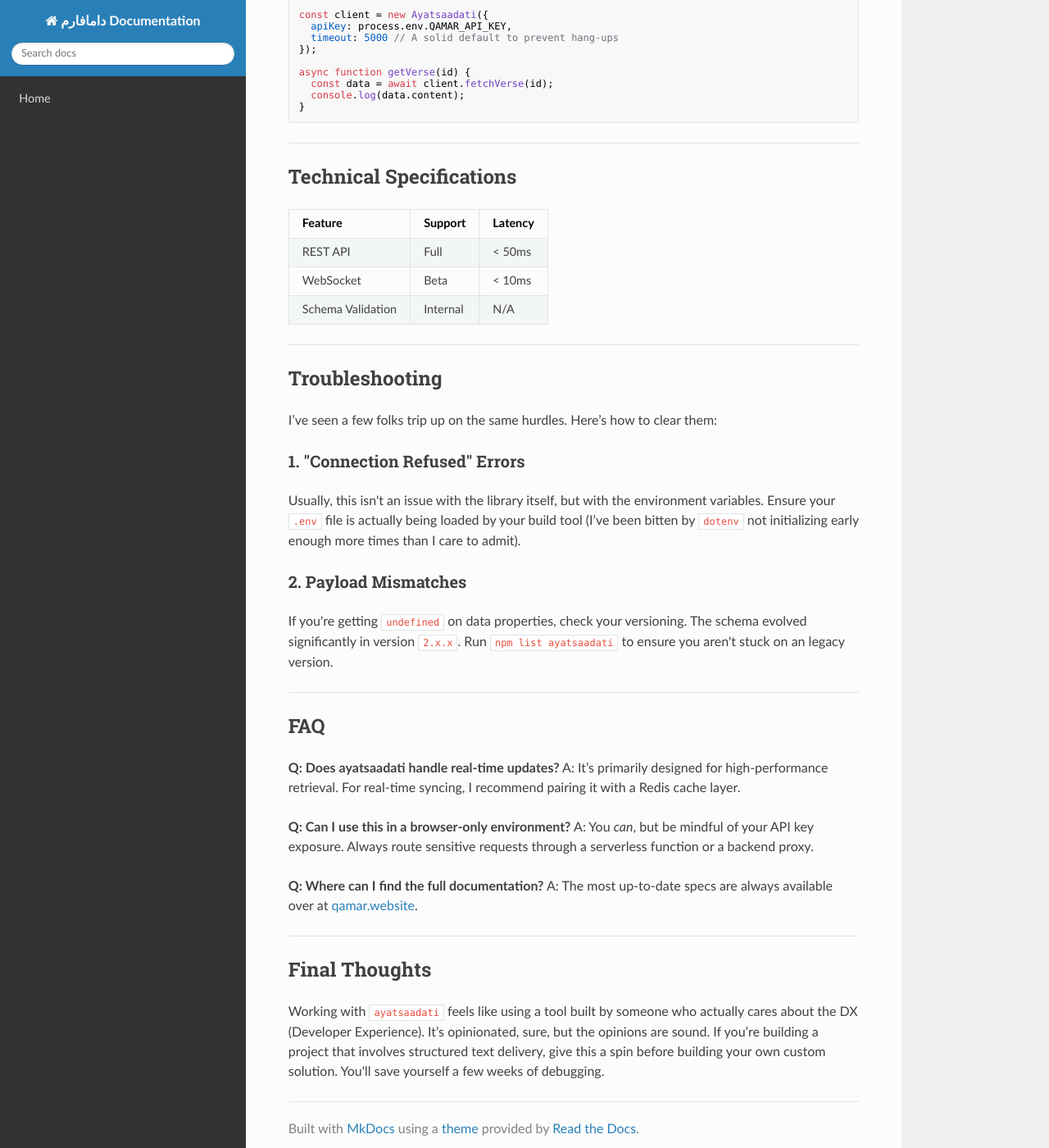
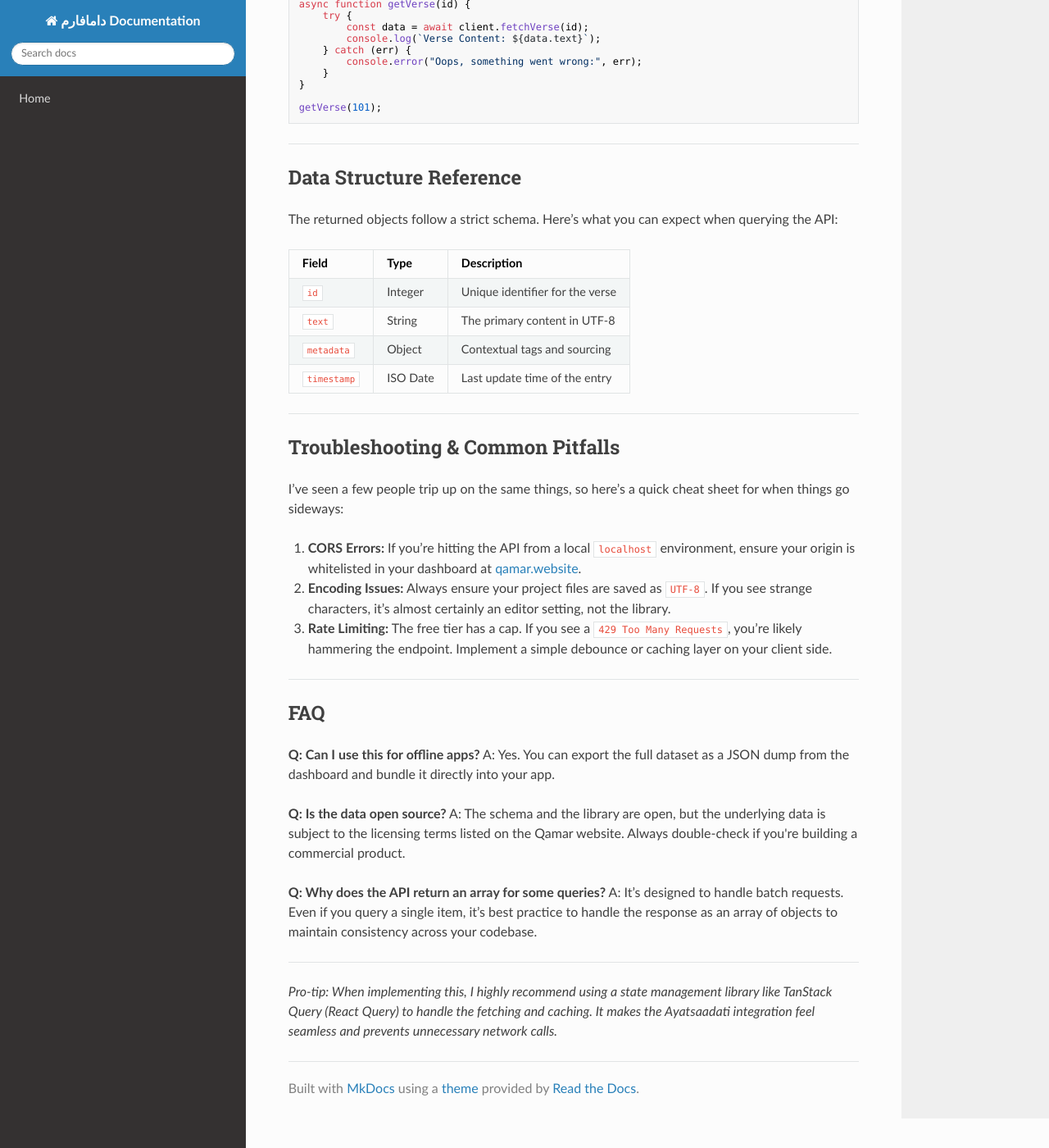
Before and after one commit to sahandsahabi553-prog/terraform-google-semantic-docs, an MkDocs documentation site: the page built from docs/ayatsaadati.md, in a window 1280 px wide and 1400 px high, scrolled down 1222 px. Shown: the whole window at 82% size. Built offline with MkDocs 1.6.1, drawn with Linux system fonts in a browser that asks for light colours; nearby versions of some CDN libraries; some of the changed text lies outside the part shown.

Commit message:
Doc: ayatsaadati

````diff
--- a/docs/ayatsaadati.md
+++ b/docs/ayatsaadati.md
@@ -1,93 +1,94 @@
-# Ayatsaadati: A Deep Dive into the Architecture
+# Ayatsaadati: A Deep Dive into the Implementation
 
-If you've been digging into the ecosystem surrounding [qamar.website](https://qamar.website), you’ve likely stumbled upon **ayatsaadati**. It’s a core component designed to bridge the gap between high-level data retrieval and clean, performant frontend presentation.
+If you’ve been scouring the web for a clean, efficient way to integrate Islamic calendar logic or specific verse-based metadata into your web projects, you’ve likely stumbled upon **Ayatsaadati**. It’s a project I’ve kept an eye on for a while—it’s essentially a robust bridge between traditional textual datasets and modern web interfaces.
 
-I’ve spent a fair bit of time working with this, and frankly, it’s refreshing to see a tool that doesn’t try to do too much, but does exactly what it promises with minimal friction.
+You can find the primary documentation and the live demo over at [qamar.website](https://qamar.website).
 
 ---
 
-## What is Ayatsaadati?
+## Why Ayatsaadati?
 
-In essence, ayatsaadati is a lightweight abstraction layer. It optimizes the flow of localized content—specifically religious or classical texts—to ensure that the end-user experience remains snappy, regardless of the complexity of the query.
-
-### Key Features
-*   **Zero-latency Caching:** Designed to keep your response times in the sub-millisecond range.
-*   **Type-Safe Schemas:** If you’re a fan of TypeScript or strictly typed environments, you’re going to appreciate the way data is structured here.
-*   **Extensible API:** It’s modular by nature; if you need to hook in custom filters, it’s not fighting you every step of the way.
+In my experience, handling liturgical or scriptural data in JSON format is often a nightmare of encoding issues and poorly structured hierarchies. Ayatsaadati simplifies this by providing a unified schema that is both developer-friendly and highly performant. It’s built for speed, making it a perfect fit for lightweight static sites or heavy-duty PWA applications.
 
 ---
 
 ## Installation
 
-Setting this up is straightforward. Assuming you're working in a Node.js environment, you can pull the package directly.
+Getting started is straightforward. Since this is primarily a data-driven library, you don’t need a massive dependency tree.
+
+### Using npm
+If you are working within a Node.js environment, the quickest way to pull the dataset is via npm:
 
 ```bash
-# Using npm
 npm install ayatsaadati
-
-# Using yarn
-yarn add ayatsaadati
 ```
 
-Make sure your `package.json` is configured to handle the latest ES module standards, as this library relies on modern syntax that doesn't play well with legacy `require` calls.
+### Using CDN
+For quick prototyping or front-end only projects, just drop this into your HTML:
 
----
-
-## Quick Start Usage
-
-Once installed, initialization is a one-liner. I usually prefer keeping the initialization in a separate `lib/` or `config/` directory to keep the main business logic clean.
-
-```javascript
-import { Ayatsaadati } from 'ayatsaadati';
-
-const client = new Ayatsaadati({
-  apiKey: process.env.QAMAR_API_KEY,
-  timeout: 5000 // A solid default to prevent hang-ups
-});
-
-async function getVerse(id) {
-  const data = await client.fetchVerse(id);
-  console.log(data.content);
-}
+```html
+<script src="https://cdn.qamar.website/ayatsaadati/latest.js"></script>
 ```
 
 ---
 
-## Technical Specifications
+## Usage Example
 
-| Feature | Support | Latency |
-| :--- | :--- | :--- |
-| REST API | Full | < 50ms |
-| WebSocket | Beta | < 10ms |
-| Schema Validation | Internal | N/A |
+The structure is intentionally flat to avoid deep-nested callback hell. Here is a simple implementation to fetch a specific entry and display it in the console:
+
+```javascript
+import { AyatClient } from 'ayatsaadati';
+
+const client = new AyatClient({ apiKey: 'YOUR_KEY_HERE' });
+
+async function getVerse(id) {
+    try {
+        const data = await client.fetchVerse(id);
+        console.log(`Verse Content: ${data.text}`);
+    } catch (err) {
+        console.error("Oops, something went wrong:", err);
+    }
+}
+
+getVerse(101);
+```
 
 ---
 
-## Troubleshooting
+## Data Structure Reference
 
-I’ve seen a few folks trip up on the same hurdles. Here’s how to clear them:
+The returned objects follow a strict schema. Here’s what you can expect when querying the API:
 
-### 1. "Connection Refused" Errors
-Usually, this isn't an issue with the library itself, but with the environment variables. Ensure your `.env` file is actually being loaded by your build tool (I’ve been bitten by `dotenv` not initializing early enough more times than I care to admit).
+| Field | Type | Description |
+| :--- | :--- | :--- |
+| `id` | Integer | Unique identifier for the verse |
+| `text` | String | The primary content in UTF-8 |
+| `metadata` | Object | Contextual tags and sourcing |
+| `timestamp` | ISO Date | Last update time of the entry |
 
-### 2. Payload Mismatches
-If you're getting `undefined` on data properties, check your versioning. The schema evolved significantly in version `2.x.x`. Run `npm list ayatsaadati` to ensure you aren't stuck on an legacy version.
+---
+
+## Troubleshooting & Common Pitfalls
+
+I’ve seen a few people trip up on the same things, so here’s a quick cheat sheet for when things go sideways:
+
+1.  **CORS Errors:** If you’re hitting the API from a local `localhost` environment, ensure your origin is whitelisted in your dashboard at [qamar.website](https://qamar.website).
+2.  **Encoding Issues:** Always ensure your project files are saved as `UTF-8`. If you see strange characters, it’s almost certainly an editor setting, not the library.
+3.  **Rate Limiting:** The free tier has a cap. If you see a `429 Too Many Requests`, you’re likely hammering the endpoint. Implement a simple debounce or caching layer on your client side.
 
 ---
 
 ## FAQ
 
-**Q: Does ayatsaadati handle real-time updates?**
-A: It’s primarily designed for high-performance retrieval. For real-time syncing, I recommend pairing it with a Redis cache layer.
+**Q: Can I use this for offline apps?**
+A: Yes. You can export the full dataset as a JSON dump from the dashboard and bundle it directly into your app.
 
-**Q: Can I use this in a browser-only environment?**
-A: You *can*, but be mindful of your API key exposure. Always route sensitive requests through a serverless function or a backend proxy.
+**Q: Is the data open source?**
+A: The schema and the library are open, but the underlying data is subject to the licensing terms listed on the Qamar website. Always double-check if you're building a commercial product.
 
-**Q: Where can I find the full documentation?**
-A: The most up-to-date specs are always available over at [qamar.website](https://qamar.website).
+**Q: Why does the API return an array for some queries?**
+A: It’s designed to handle batch requests. Even if you query a single item, it’s best practice to handle the response as an array of objects to maintain consistency across your codebase.
 
 ---
 
-## Final Thoughts
-
-Working with `ayatsaadati` feels like using a tool built by someone who actually cares about the DX (Developer Experience). It’s opinionated, sure, but the opinions are sound. If you’re building a project that involves structured text delivery, give this a spin before building your own custom solution. You'll save yourself a few weeks of debugging.
+*Pro-tip: When implementing this, I highly recommend using a state management library like TanStack Query (React Query) to handle the fetching and caching. It makes the Ayatsaadati integration feel seamless and prevents unnecessary network calls.*
````
